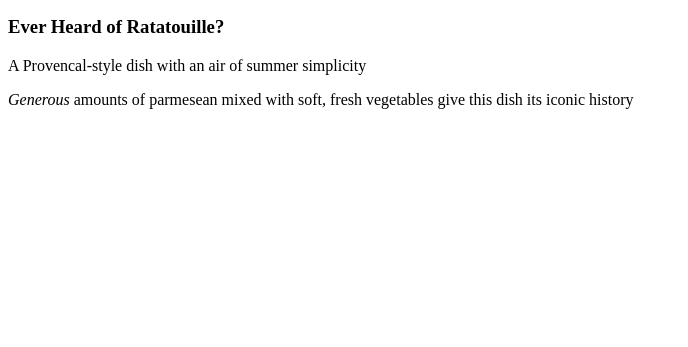
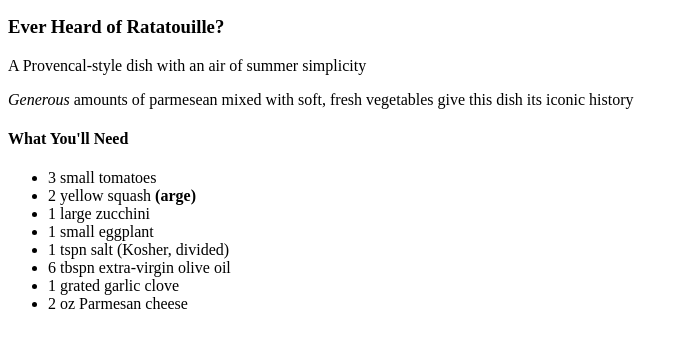
Before and after one commit to Jupiternium/odin-recipes, a plain HTML site: page recipes/tian.html in a window 1280 px wide. Shown: the part 85-432 px from the top of the page, without its empty margins (0-688 px from the left). Drawn offline with Linux system fonts and the light colour scheme.

Commit message:
Finished list of ingredients

```diff
--- a/recipes/tian.html
+++ b/recipes/tian.html
@@ -6,5 +6,14 @@
         <p>A Provencal-style dish with an air of summer simplicity</p>
         <p><em>Generous</em> amounts of parmesean mixed with soft, fresh vegetables give this dish its iconic history</p>
 
-    </body>
-</main>
+        <h4>What You'll Need</h4>
+        <ul>
+            <li>3 small tomatoes</li>
+            <li>2 yellow squash <strong>(arge)</strong></li>
+            <li>1 large zucchini</li>
+            <li>1 small eggplant</li>
+            <li>1 tspn salt (Kosher, divided)</li>
+            <li>6 tbspn extra-virgin olive oil</li>
+            <li>1 grated garlic clove</li>
+            <li>2 oz Parmesan cheese</li>
+        </ul>
```
